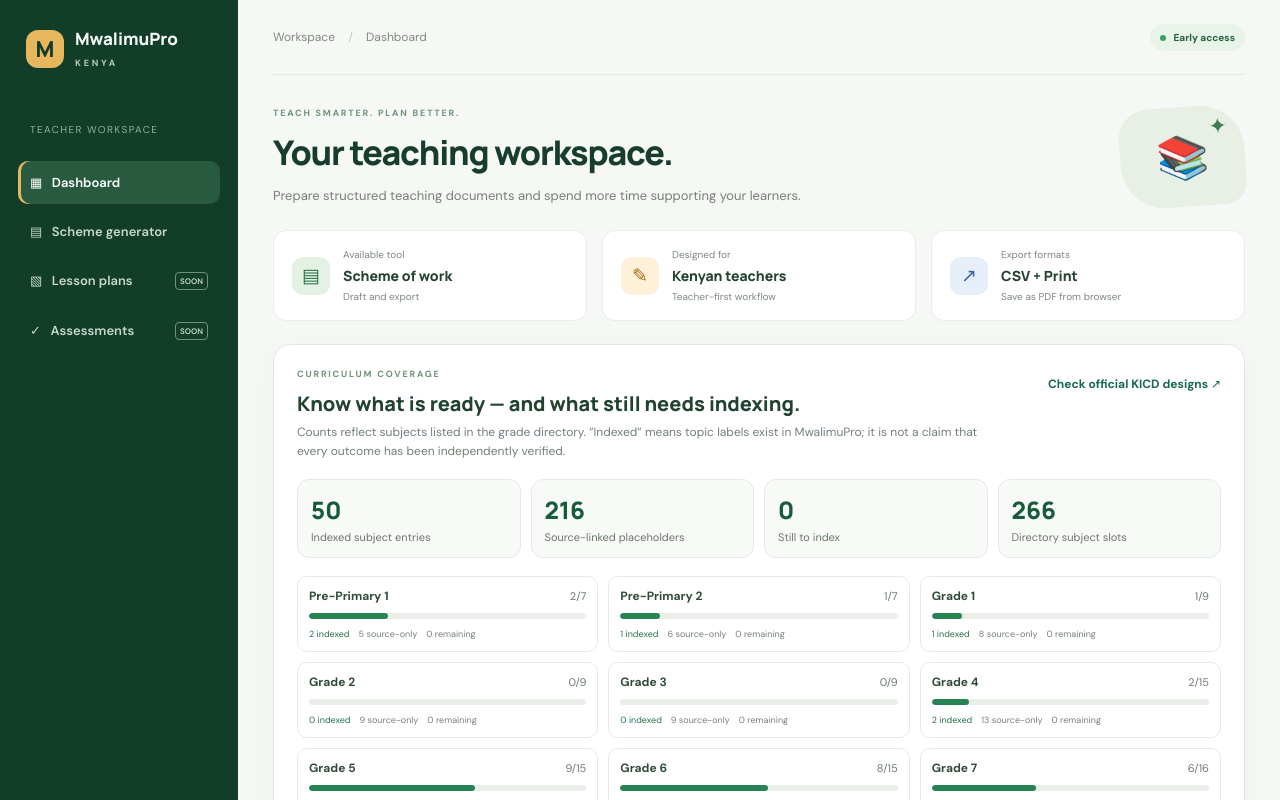
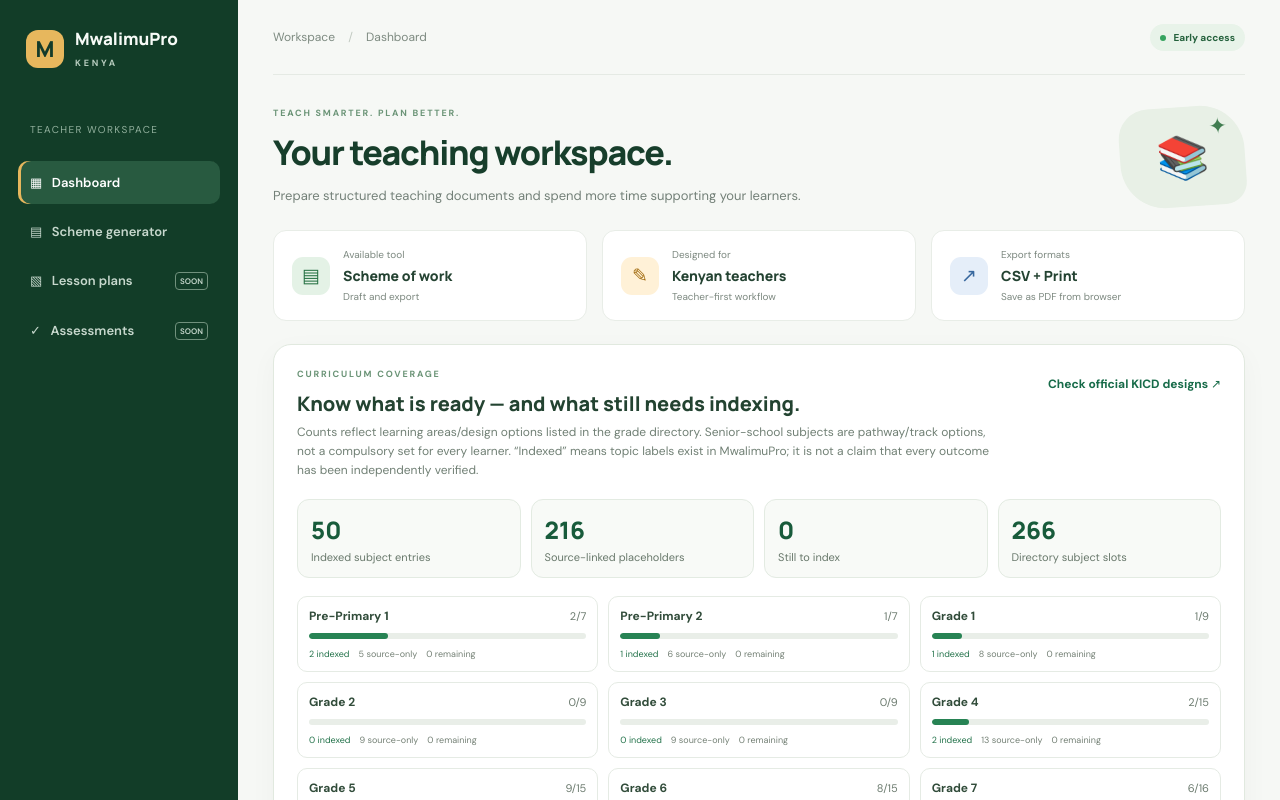
Before and after one commit to ikiara95k/mwalimupro-kenya, a React (Vite) app: page / in a window 1280 px wide. Shown: the top 800 px of the page. Built offline with nearby package versions, Linux system fonts and the light colour scheme.

Commit message:
Clarify senior-school subjects are pathway options

```diff
--- a/src/App.jsx
+++ b/src/App.jsx
@@ -167,7 +167,7 @@
         <article><div className="stat-icon blue">↗</div><div><small>Export formats</small><b>CSV + Print</b><span>Save as PDF from browser</span></div></article>
       </section>
       <section className="coverage-panel" aria-labelledby="coverage-title">
-        <div className="coverage-heading"><div><div className="eyebrow">CURRICULUM COVERAGE</div><h2 id="coverage-title">Know what is ready — and what still needs indexing.</h2><p>Counts reflect subjects listed in the grade directory. “Indexed” means topic labels exist in MwalimuPro; it is not a claim that every outcome has been independently verified.</p></div><a href={KICD_CURRICULUM_URL} target="_blank" rel="noreferrer">Check official KICD designs ↗</a></div>
+        <div className="coverage-heading"><div><div className="eyebrow">CURRICULUM COVERAGE</div><h2 id="coverage-title">Know what is ready — and what still needs indexing.</h2><p>Counts reflect learning areas/design options listed in the grade directory. Senior-school subjects are pathway/track options, not a compulsory set for every learner. “Indexed” means topic labels exist in MwalimuPro; it is not a claim that every outcome has been independently verified.</p></div><a href={KICD_CURRICULUM_URL} target="_blank" rel="noreferrer">Check official KICD designs ↗</a></div>
         <div className="coverage-summary">
           <article><b>{coverage.indexed}</b><span>Indexed subject entries</span></article>
           <article><b>{coverage.sourceOnly}</b><span>Source-linked placeholders</span></article>
```
